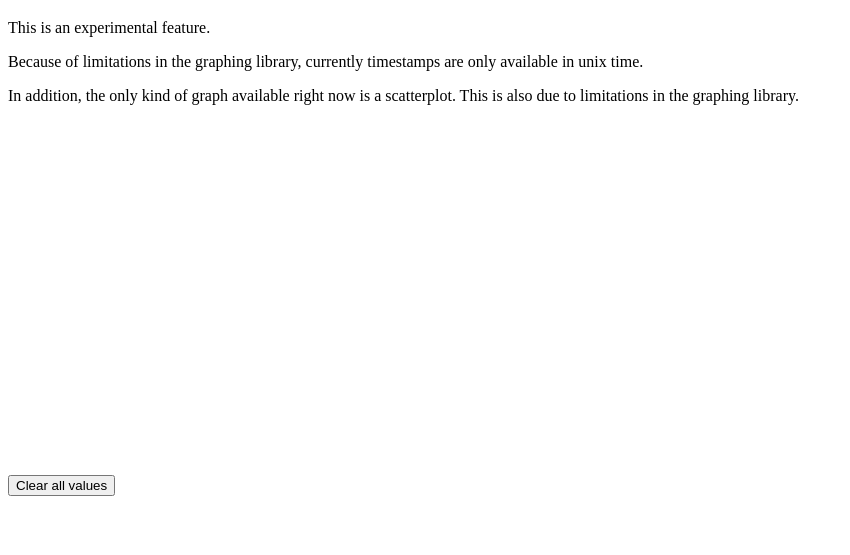
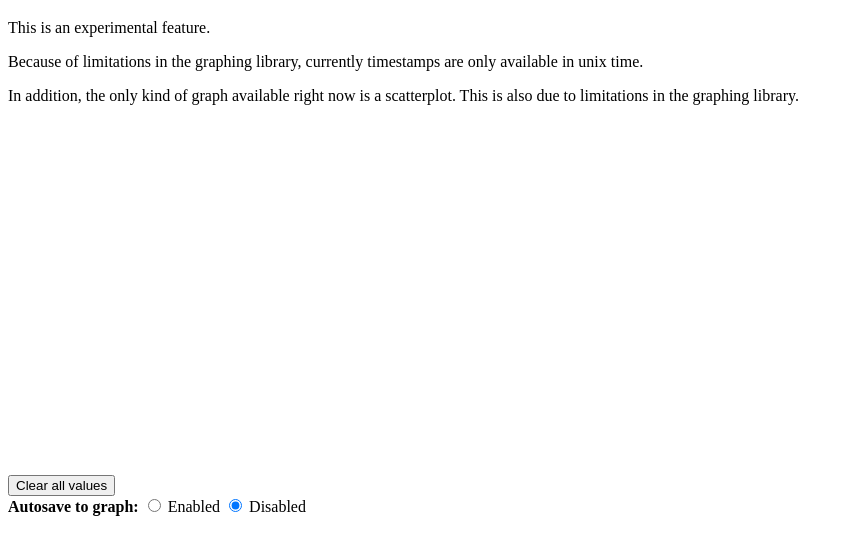
Before and after one commit to watchbutdonotlearn/Skyward-GPA-calculator, a browser extension: page gpachart.html in a window 1280 px wide. Shown: the part 61-616 px from the top of the page, without its empty margins (0-850 px from the left). Drawn offline with Linux system fonts and the light colour scheme.

Commit message:
autosave feature

```diff
--- a/gpachart.html
+++ b/gpachart.html
@@ -16,6 +16,15 @@
 <div id=chartdiv>
     <canvas id="GPAChart" style="width:100%;max-width:700px"></canvas>
 </div>
-<button type="button" id="clearGraphBtn">Clear all values</button>
+<button type="button" id="clearGraphBtn">Clear all values</button><br>
+<form id="divdarkmodesetting" name="divdarkmodeForm">
+    <div class="divdarkmode">
+        <strong>Autosave to graph:</strong>
+        <input type="radio" id="autosavetrue" name="autosaveRadio" value="1">
+        <label for="1">Enabled</label>
+        <input type="radio" id="autosavefalse" name="autosaveRadio" value="2">
+        <label for="2">Disabled</label>
+    </div>
+</form>
 </body>
 </html>
--- a/gpachart.js
+++ b/gpachart.js
@@ -62,8 +62,42 @@ function clearValues(){
     chrome.storage.local.set({GPAGraphArray: emptyarray});
     console.log('clearing array')
 }
+function saveAutosaveSetting(){
+    var settingValue = document.forms.divdarkmodeForm.autosaveRadio.value;
+    console.log(settingValue)
+    if(settingValue == 1){
+        settingValue = true
+    }
+    else{
+        settingValue = false
+    }
+    chrome.storage.local.set({autosaveSetting: settingValue});
+}
+
 
 window.onload=function(){
     document.getElementById('clearGraphBtn').addEventListener('click', clearValues);
+    document.getElementById('autosavetrue').addEventListener('click', saveAutosaveSetting);
+    document.getElementById('autosavefalse').addEventListener('click', saveAutosaveSetting);
+    document.getElementById('divdarkmodesetting').addEventListener('click', saveAutosaveSetting);
     getChartStorage()
+    function returnAutosaveSetting(){
+		chrome.storage.local.get(['autosaveSetting'] , function(items) {
+			let enabled = items.autosaveSetting;
+			if(enabled === undefined || enabled === null || enabled === 0 || typeof enabled != "boolean"){
+				chrome.storage.local.set({autosaveSetting: false});
+				console.log("changing stored autosave setting blank to default value of false")
+				enabled = false;
+			}
+			//change radio of settings to saved value
+			let getRadioId = "autosave" + enabled.toString();
+			const selectedItem = document.getElementById(getRadioId);
+			console.log(selectedItem);
+			const newItem1 = document.createElement('radio');
+			newItem1.innerHTML = '<input type="radio" id="autosave' + enabled.toString() + '" name="autosaveRadio" value="' + (enabled ? "1" : "2") + '" checked="checked">';
+			selectedItem.parentNode.replaceChild(newItem1, selectedItem);
+            saveAutosaveSetting();
+		})
+	}
+	returnAutosaveSetting();
 }
```
Also changed, not shown: inject.js (+28 -0 lines), popup.html (+1 -1 lines).
